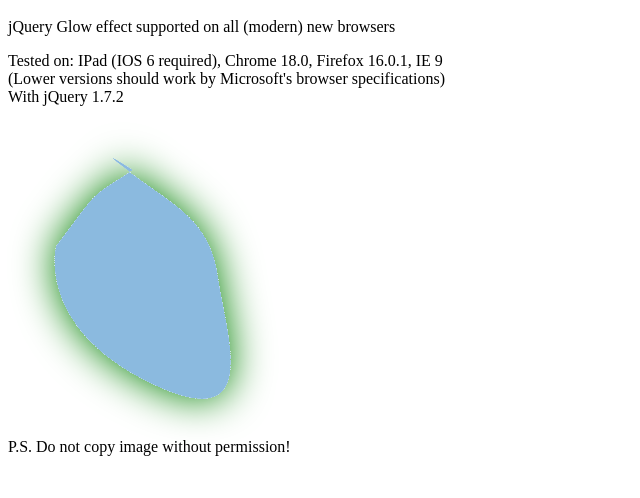
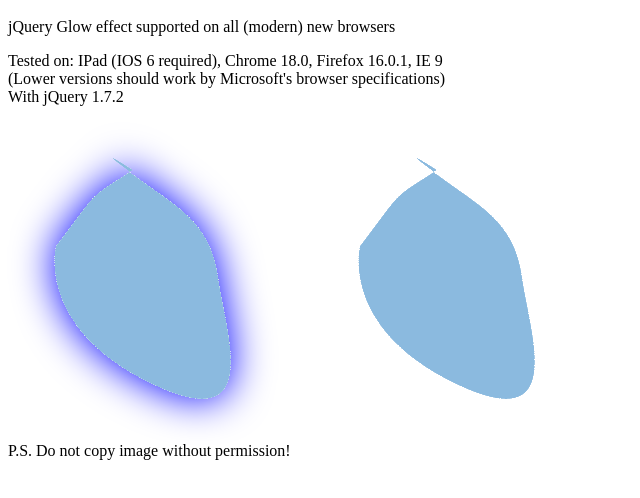
Before and after one commit to MisterDr/JQuery-Glow, a plain HTML site: page index.html in a window 1280 px wide. Shown: the part 48-546 px from the top of the page, without its empty margins (0-640 px from the left). Drawn offline with Linux system fonts and the light colour scheme.

Commit message:
Added blink timegap feature
Added blink timegap feature example

```diff
--- a/index.html
+++ b/index.html
@@ -4,7 +4,10 @@
 <script src="jquery.glow.js" type="text/javascript"></script>
 <script type="text/javascript">
 $(document).ready(function(){
-	$("#testimg").glow({ radius: "20", color:"green"});
+	$("#testimg").glow({ radius: "10", color:"green" });
+
+	//Blink with time Interval (timegap)
+	$("#testimg").glow({ radius: "20", color:"blue", disable:true, blink:true, timegap:2000 });
 });
 </script>
 </head>
@@ -17,7 +20,8 @@ $(document).ready(function(){
 		IPad (IOS 6 required), Chrome 18.0, Firefox 16.0.1, IE 9<br/>
 		(Lower versions should work by Microsoft's browser specifications)<br/>
 		With jQuery 1.7.2</p>
-	<img id="testimg" src="t1.png"/>
+	<img id="testimg" src="t1.png" style="display:inline;"/>
+	<img id="testimg2" src="t1.png" style="display:inline;"/>
 	<p>P.S. Do not copy image without permission!</p>
 	</div>
 </body>
```
